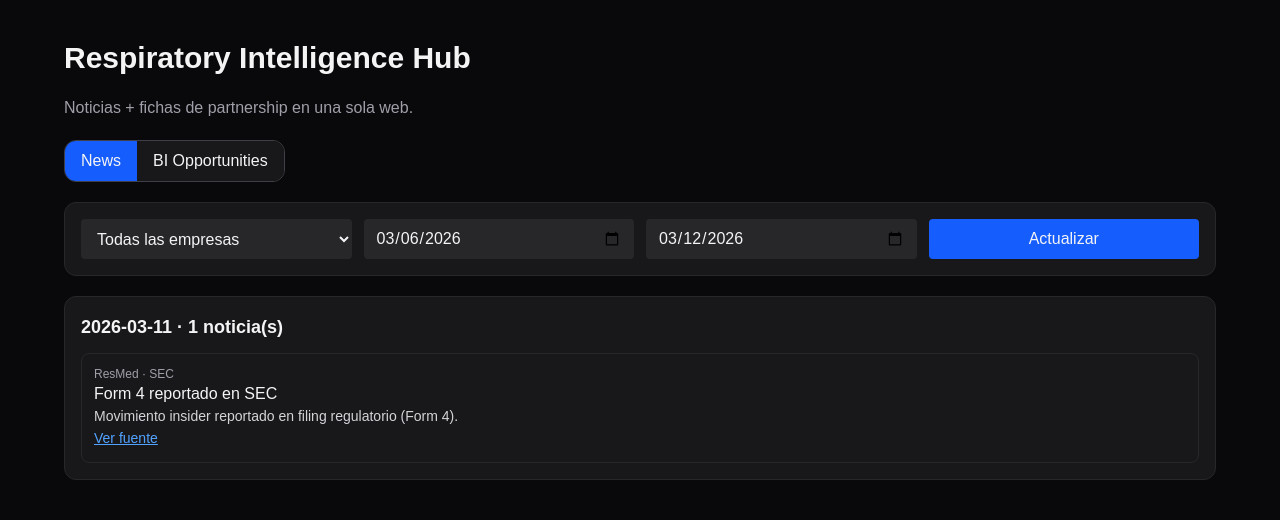
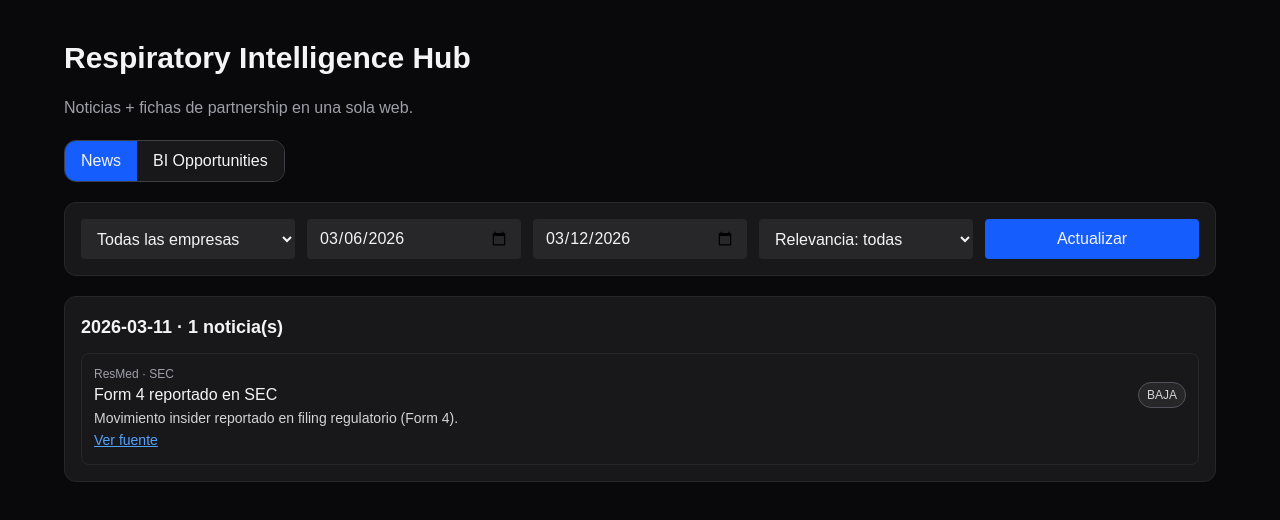
Before and after one commit to MOREXPO/respiratory-news-dashboard, a Next.js app: page / in a window 1280 px wide. Shown: the top 520 px of the page. Built offline with nearby package versions, Linux system fonts and the light colour scheme.

Commit message:
Add news relevance classification and UI/API filtering by relevance

```diff
--- a/src/app/api/news/route.ts
+++ b/src/app/api/news/route.ts
@@ -6,12 +6,14 @@ export async function GET(req: NextRequest) {
   const company = searchParams.get('company') || 'ALL';
   const from = searchParams.get('from');
   const to = searchParams.get('to');
+  const relevance = searchParams.get('relevance') || 'ALL';
 
   let items = listNews();
 
   if (company !== 'ALL') items = items.filter((n) => n.company === company);
   if (from) items = items.filter((n) => n.date >= from);
   if (to) items = items.filter((n) => n.date <= to);
+  if (relevance !== 'ALL') items = items.filter((n) => n.relevance === relevance);
 
   return NextResponse.json(items);
 }
--- a/src/app/page.tsx
+++ b/src/app/page.tsx
@@ -31,6 +31,7 @@ export default function Home() {
   const [company, setCompany] = useState('ALL');
   const [from, setFrom] = useState(weekAgo);
   const [to, setTo] = useState(today);
+  const [newsRelevance, setNewsRelevance] = useState<'ALL' | 'ALTA' | 'MEDIA' | 'BAJA'>('ALL');
   const [news, setNews] = useState<NewsItem[]>([]);
 
   const [opps, setOpps] = useState<Opportunity[]>([]);
@@ -50,7 +51,7 @@ export default function Home() {
   const [toast, setToast] = useState('');
 
   async function loadNews() {
-    const query = new URLSearchParams({ company, from, to });
+    const query = new URLSearchParams({ company, from, to, relevance: newsRelevance });
     const res = await fetch(`/api/news?${query.toString()}`, { cache: 'no-store' });
     const data = await res.json();
     setNews(Array.isArray(data) ? data : []);
@@ -162,13 +163,19 @@ export default function Home() {
 
         {loading ? <p>Cargando…</p> : tab === 'news' ? (
           <>
-            <section className="rounded-xl border border-zinc-800 bg-zinc-900 p-4 grid md:grid-cols-4 gap-3">
+            <section className="rounded-xl border border-zinc-800 bg-zinc-900 p-4 grid md:grid-cols-5 gap-3">
               <select className="bg-zinc-800 rounded px-3 py-2" value={company} onChange={(e) => setCompany(e.target.value)}>
                 <option value="ALL">Todas las empresas</option>
                 {COMPANIES.map((c) => <option key={c} value={c}>{c}</option>)}
               </select>
               <input className="bg-zinc-800 rounded px-3 py-2" type="date" value={from} onChange={(e) => setFrom(e.target.value)} />
               <input className="bg-zinc-800 rounded px-3 py-2" type="date" value={to} onChange={(e) => setTo(e.target.value)} />
+              <select className="bg-zinc-800 rounded px-3 py-2" value={newsRelevance} onChange={(e) => setNewsRelevance(e.target.value as any)}>
+                <option value="ALL">Relevancia: todas</option>
+                <option value="ALTA">ALTA</option>
+                <option value="MEDIA">MEDIA</option>
+                <option value="BAJA">BAJA</option>
+              </select>
               <button className="bg-blue-600 hover:bg-blue-500 rounded px-3 py-2" onClick={loadNews}>Actualizar</button>
             </section>
 
@@ -186,7 +193,12 @@ export default function Home() {
                       {items.map((n) => (
                         <article key={n.id} className="rounded-lg border border-zinc-800 p-3">
                           <p className="text-xs text-zinc-400">{n.company}{n.source ? ` · ${n.source}` : ''}</p>
-                          <h3 className="font-medium">{n.title}</h3>
+                          <div className="flex items-center justify-between gap-2">
+                            <h3 className="font-medium">{n.title}</h3>
+                            <span className={`text-xs rounded-full px-2 py-1 border ${n.relevance === 'ALTA' ? 'border-red-400/40 bg-red-500/10 text-red-300' : n.relevance === 'MEDIA' ? 'border-amber-400/40 bg-amber-500/10 text-amber-300' : 'border-zinc-600 bg-zinc-800 text-zinc-300'}`}>
+                              {n.relevance || 'BAJA'}
+                            </span>
+                          </div>
                           <p className="text-sm text-zinc-300">{n.summary}</p>
                           <a className="text-blue-400 text-sm underline" href={n.url} target="_blank">Ver fuente</a>
                         </article>
--- a/src/lib/news-store.ts
+++ b/src/lib/news-store.ts
@@ -1,5 +1,7 @@
 import fs from 'node:fs';
 import path from 'node:path';
+
+export type NewsRelevance = 'ALTA' | 'MEDIA' | 'BAJA';
 
 export type NewsItem = {
   id: string;
@@ -9,6 +11,7 @@ export type NewsItem = {
   summary: string;
   url: string;
   source?: string;
+  relevance: NewsRelevance;
   createdAt: string;
 };
 
@@ -31,12 +34,23 @@ export function saveNews(items: NewsItem[]) {
   fs.writeFileSync(dataFile, JSON.stringify(items, null, 2), 'utf8');
 }
 
-export function addNews(items: Omit<NewsItem, 'id' | 'createdAt'>[]) {
+function classifyRelevance(title: string, summary: string): NewsRelevance {
+  const text = `${title} ${summary}`.toLowerCase();
+  const highSignals = ['fda', 'recall', 'approval', 'acquisition', 'merger', 'consent decree', 'warning', 'regulator', 'earnings'];
+  const midSignals = ['partnership', 'integrat', 'platform', 'launch', 'pilot', 'study', 'clinical'];
+
+  if (highSignals.some((k) => text.includes(k))) return 'ALTA';
+  if (midSignals.some((k) => text.includes(k))) return 'MEDIA';
+  return 'BAJA';
+}
+
+export function addNews(items: Array<Partial<NewsItem> & { company: string; date: string; title: string; summary: string; url: string }>) {
   const current = listNews();
   const now = new Date().toISOString();
 
-  const next: NewsItem[] = items.map((n) => ({
+  const next: NewsItem[] = items.map((n: any) => ({
     ...n,
+    relevance: n.relevance || classifyRelevance(n.title || '', n.summary || ''),
     id: crypto.randomUUID(),
     createdAt: now,
   }));
```
